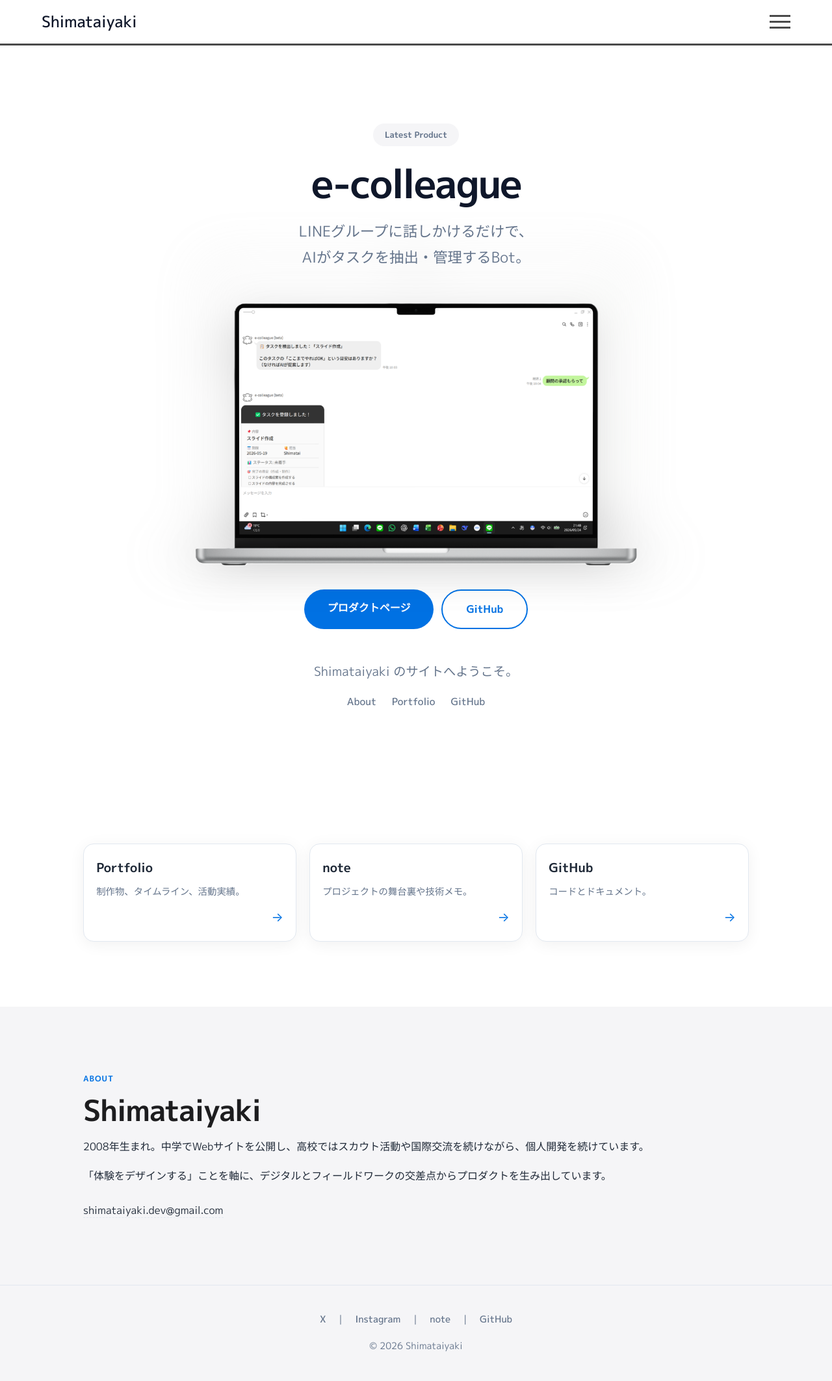
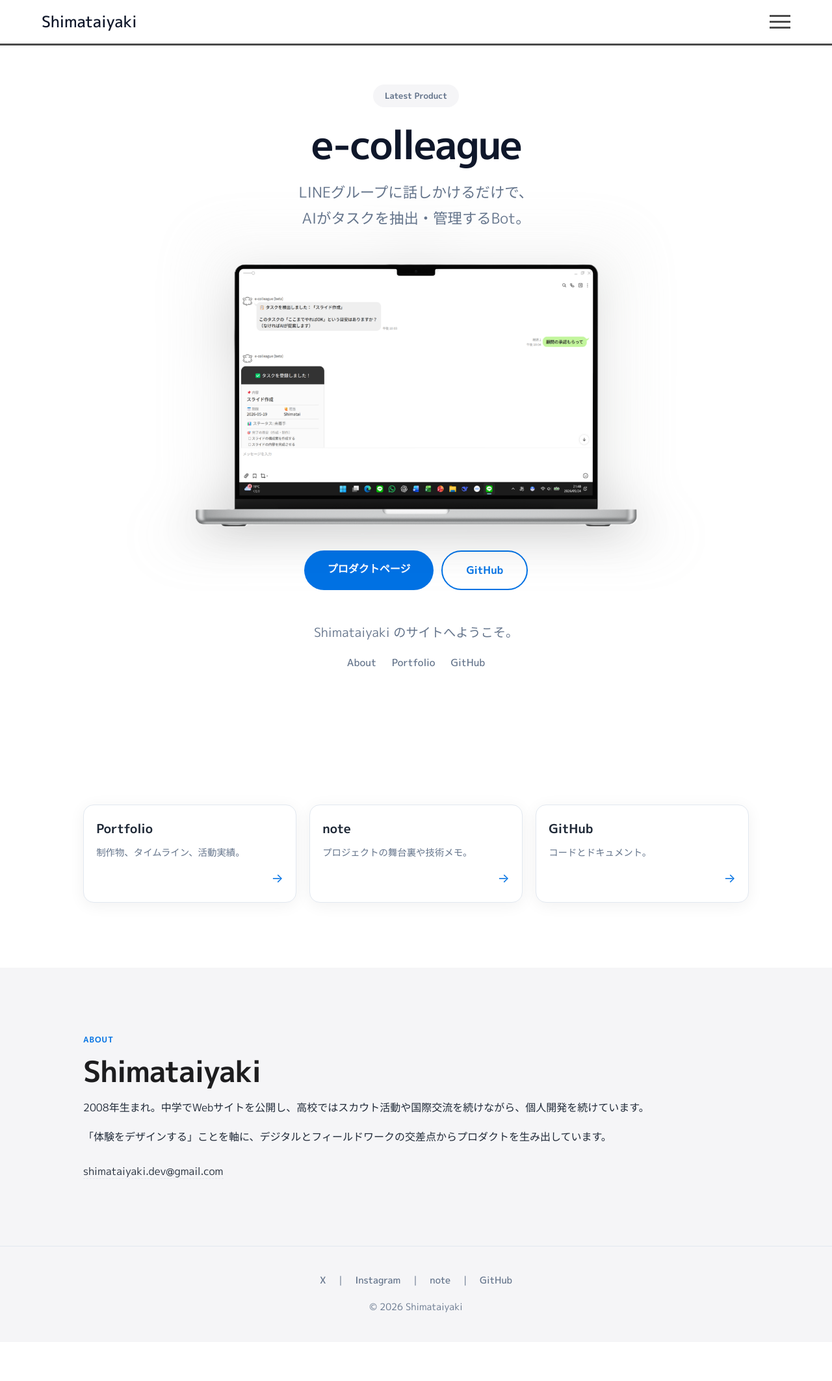
Before and after one commit to shimataiyaki/shimataiyaki.github.io, a Jekyll site: the page built from index.html, in a window 1280 px wide. Shown: the whole page at 65% size. Built offline with Jekyll 4.4.1, drawn with Linux system fonts in a browser that asks for light colours; after the commit the page ends 2065 px from its top, so only the background shows below that.

Commit message:
Update home.css

```diff
--- a/assets/css/home.css
+++ b/assets/css/home.css
@@ -18,7 +18,7 @@
 .hero {
     position: relative;
     overflow: hidden;
-    padding: 120px 1.5rem 80px;
+    padding: 60px 1.5rem 80px;
     text-align: center;
     max-width: 100%;
     margin: 0 auto;
```
